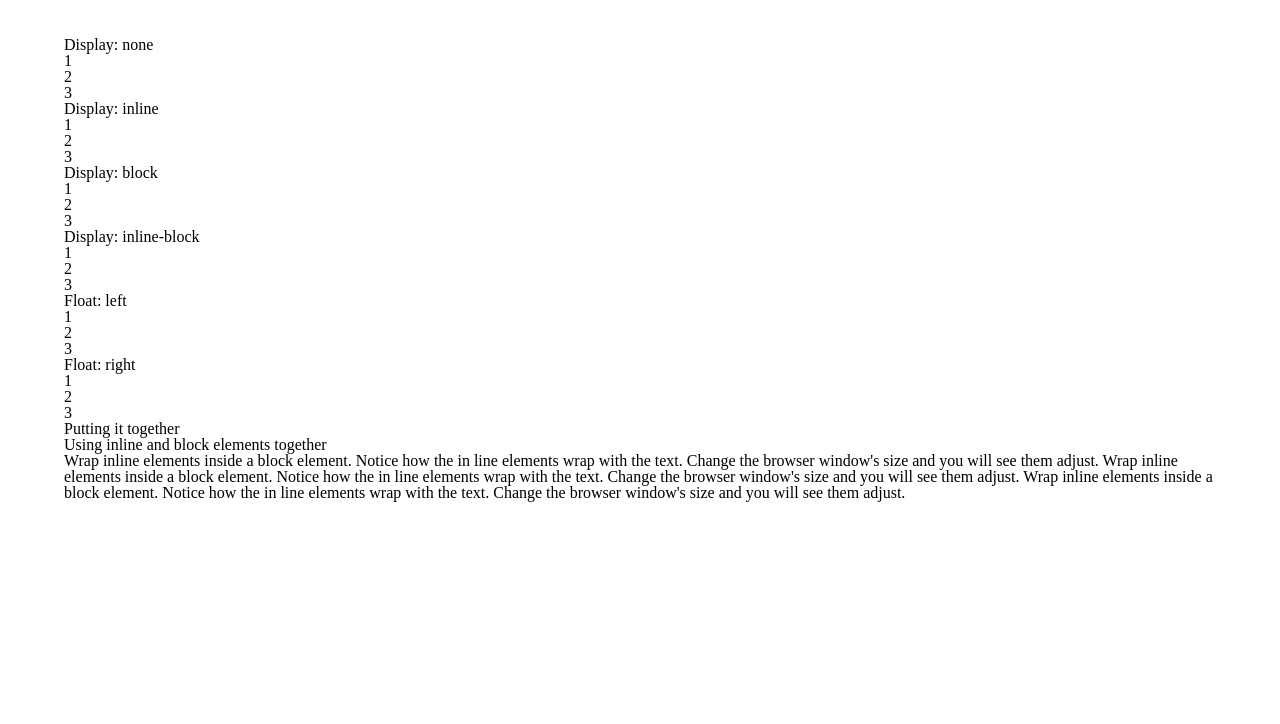
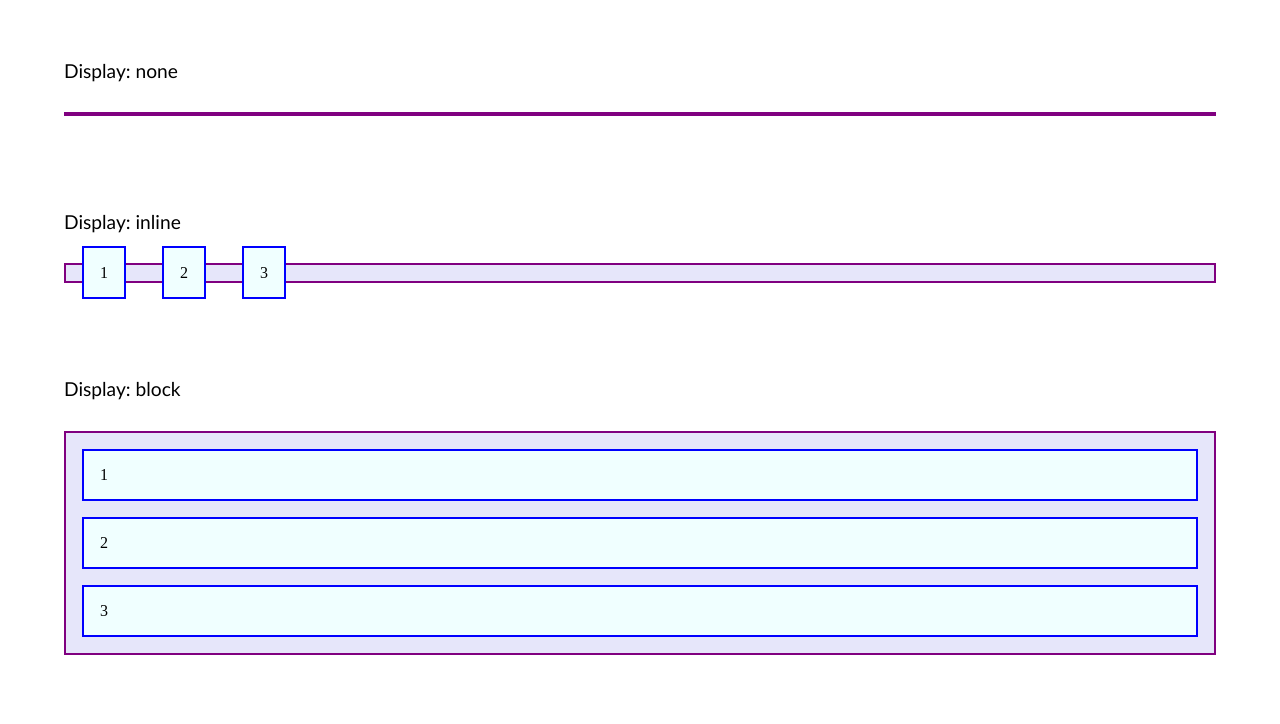
Before and after one commit to Aasmaaaaa/CLASS-04, a plain HTML site: page index.html in a window 1280 px wide. Shown: the part 155-879 px from the top of the page. Before the commit the page ends 800 px from the top, so only its background shows below. Drawn offline with Linux system fonts and the light colour scheme.

Commit message:
adding style modification css

```diff
--- a/style.css
+++ b/style.css
@@ -15,3 +15,40 @@ h1 {
   font-size: 3rem;
   font-weight: 500;
 }
+
+h2 {
+  font-size: 1.5rem;
+  font-style: italic;
+  margin-bottom: 1rem;
+}
+
+h3 {
+  font-size: 1.2rem;
+  margin-bottom: 2rem;
+  font-family: "trebuchet MS";
+}
+
+body > section {
+  margin-bottom: 3rem;
+  padding-bottom: 3rem;
+}
+
+section section {
+  border: 2px solid purple;
+  background-color: lavender;
+}
+
+section section div {
+  border: 2px solid blue;
+  background-color: azure;
+  padding: 1rem;
+  margin: 1rem;
+}
+
+.none div {
+  display: none;
+}
+
+.inline div {
+  display: inline;
+}
```
